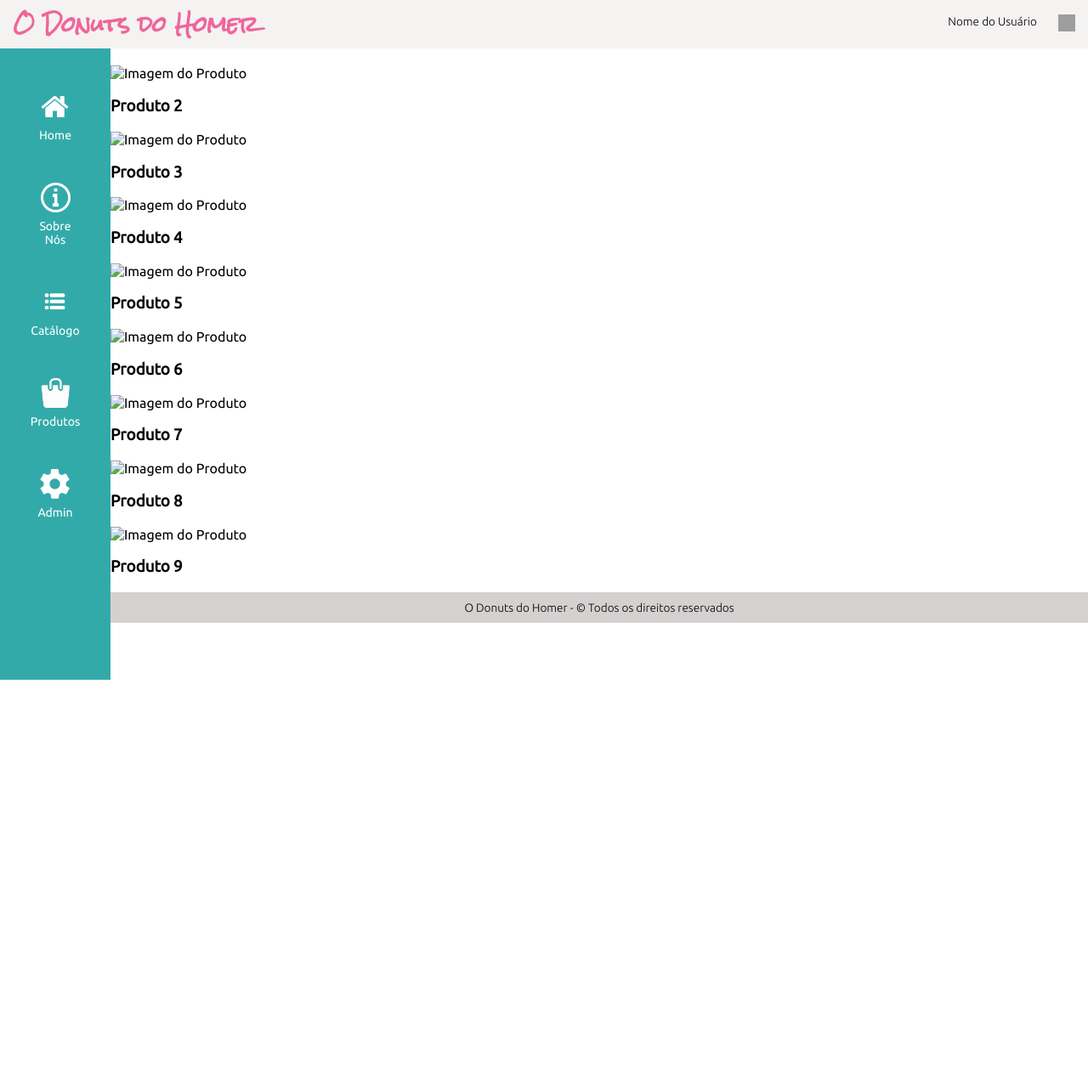
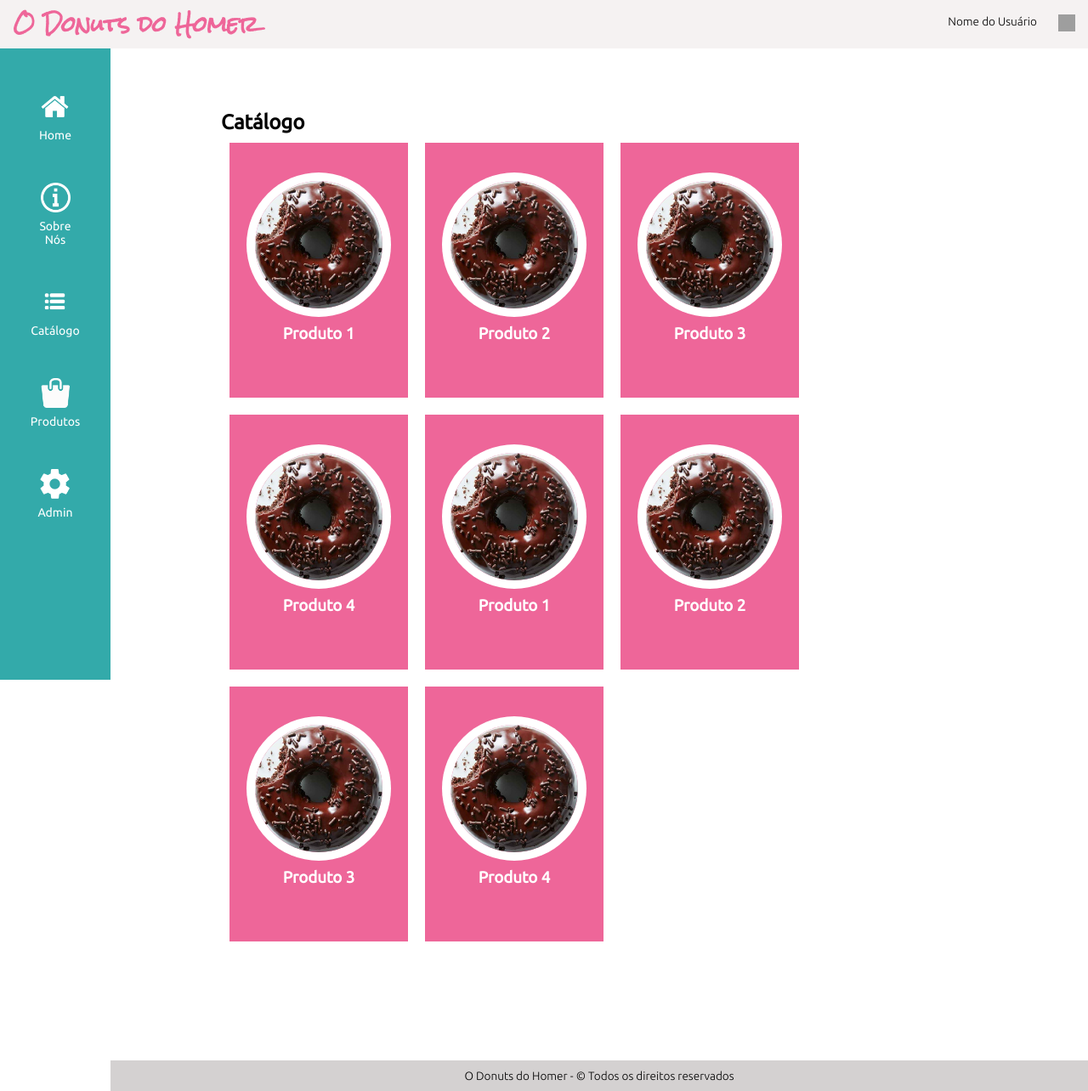
Before and after one commit to MkRodrigues/donuts-homer, a PHP site: page /catalogo.html in a window 1280 px wide. Shown: the whole page at 85% size. Before the commit the page ends 800 px from the top, so only its background shows below. Run offline with PHP 8.4, Linux system fonts and the light colour scheme; grey boxes are pictures that could not be loaded.

Commit message:
Insercao de imagens
Insercao de imagens no catálogo. Commit de backup

```diff
--- a/catalogo.html
+++ b/catalogo.html
@@ -42,42 +42,51 @@
     <main class="main main-catalogo">
 
         <section class="produtos-catalogo">
-            <div class="produto-1">
-                <img src="" alt="Imagem do Produto">
+
+            <h2 class="ct-h2">Catálogo</h2>
+
+            <div class="produtos-container">
+                <div class="produto">
+                    <img class="donut-img" src="image/donuts-5(1).jpg" alt="Imagem do Produto">
                     <h3>Produto 1</h3>
                 </div>
-            <div class="produto-2">
-                <img src="" alt="Imagem do Produto">
+
+                <div class="produto">
+                    <img class="donut-img" src="image/donuts-5(1).jpg" alt="Imagem do Produto">
                     <h3>Produto 2</h3>
                 </div>
-            <div class="produto-3">
-                <img src="" alt="Imagem do Produto">
+
+                <div class="produto">
+                    <img class="donut-img" src="image/donuts-5(1).jpg" alt="Imagem do Produto">
                     <h3>Produto 3</h3>
                 </div>
-            <div class="produto-4">
-                <img src="" alt="Imagem do Produto">
+
+                <div class="produto">
+                    <img class="donut-img" src="image/donuts-5(1).jpg" alt="Imagem do Produto">
                     <h3>Produto 4</h3>
                 </div>
-            <div class="produto-5">
-                <img src="" alt="Imagem do Produto">
-                <h3>Produto 5</h3>
+
+                <div class="produto">
+                    <img class="donut-img" src="image/donuts-5(1).jpg" alt="Imagem do Produto">
+                    <h3>Produto 1</h3>
                 </div>
-            <div class="produto-6">
-                <img src="" alt="Imagem do Produto">
-                <h3>Produto 6</h3>
+
+                <div class="produto">
+                    <img class="donut-img" src="image/donuts-5(1).jpg" alt="Imagem do Produto">
+                    <h3>Produto 2</h3>
                 </div>
-            <div class="produto-7">
-                <img src="" alt="Imagem do Produto">
-                <h3>Produto 7</h3>
+
+                <div class="produto">
+                    <img class="donut-img" src="image/donuts-5(1).jpg" alt="Imagem do Produto">
+                    <h3>Produto 3</h3>
                 </div>
-            <div class="produto-8">
-                <img src="" alt="Imagem do Produto">
-                <h3>Produto 8</h3>
+
+                <div class="produto">
+                    <img class="donut-img" src="image/donuts-5(1).jpg" alt="Imagem do Produto">
+                    <h3>Produto 4</h3>
                 </div>
-            <div class="produto-9">
-                <img src="" alt="Imagem do Produto">
-                <h3>Produto 9</h3>
             </div>
+
         </section>
 
     </main>
--- a/css/catalogo.css
+++ b/css/catalogo.css
@@ -1 +1,42 @@
-@import url(estilo.css);
+@import url("estilo.css");
+
+/* ---------->>> MAIN <<<-----------*/
+
+.main {
+    margin: 130px;
+}
+
+.produtos-catalogo {
+    display: flex ;
+    justify-content: center;
+    flex-direction: column;
+}
+
+.produtos-container {
+    display: flex;
+    flex-wrap: wrap;
+}
+
+.produto {
+    display: flex;
+    width: 150px;
+    height: 300px;
+    background: #e69;
+    flex-direction: column;
+    padding: 0 30px;
+    justify-content: center;
+    margin: 10px;
+}
+
+.produto h3 {
+    text-align: center;
+    color: white;
+}
+
+.donut-img {
+    width: 150px;
+    height: 150px;
+    border-radius: 50%;
+    margin: 0 auto;
+    box-shadow: 0 0 0 10px white;
+}
```
Also changed, not shown: image/donuts-1.jpeg (added), image/donuts-2.jpeg (added), image/donuts-3.jpeg (added), image/donuts-4.jpeg (added), image/donuts-5 (1).jpg (added), image/donuts-5(1).jpg (added), image/donuts-5.jpg (added), image/donuts-6.jpg (added), image/original-donuts.jpg (added), image/several-donuts.jpg (added), 2 other files. Lines whose indentation alone changed are shown as unchanged.
